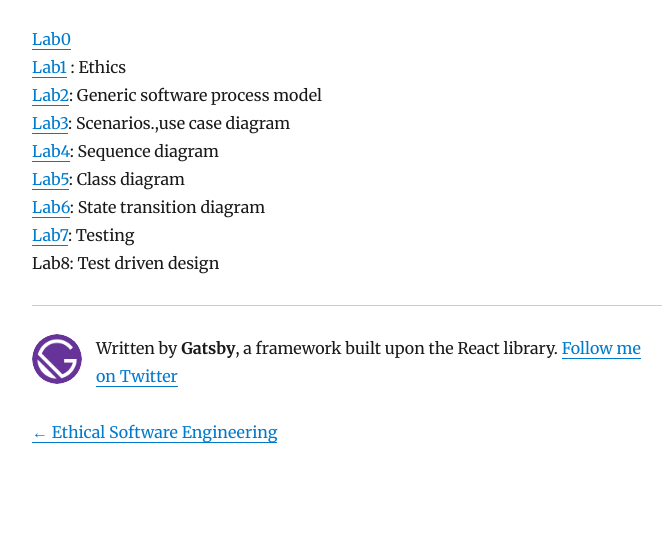
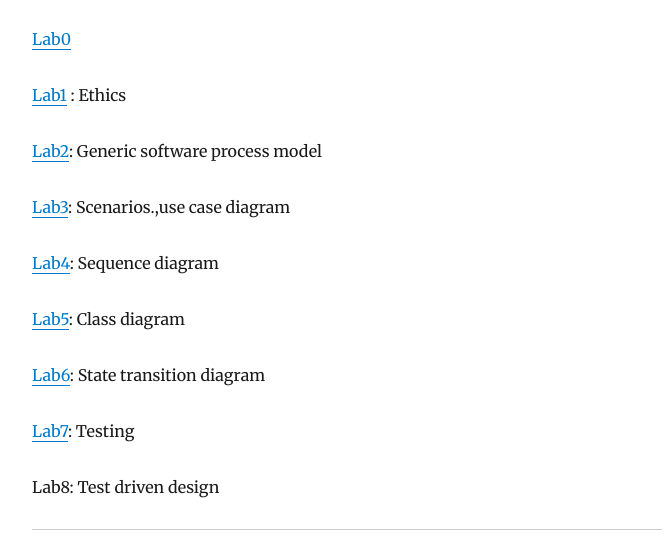
Before and after one commit to congnguyendinh0/info3cheatsheet, a Gatsby site: page /blog/all-labs/ in a window 1280 px wide. Shown: the part 198-749 px from the top of the page, without its empty margins (293-965 px from the left). Built offline with nearby package versions, Linux system fonts and the light colour scheme; Gatsby itself is replaced by a stand-in of ours; some packages are replaced by stand-ins of ours.

Commit message:
Update Blog “all-labs”

```diff
--- a/content/blog/all-labs.md
+++ b/content/blog/all-labs.md
@@ -4,12 +4,20 @@ date: 2020-07-09T11:45:03.895Z
 title: All labs
 description: Collection of all labs
 ---
-[Lab0](https://drive.google.com/file/d/19PypaXq3aceOpM2JB6VgcgIq_PFbmRom/view?usp=sharing)\
-[Lab1](https://drive.google.com/file/d/1HGeairHZTqygwe-KDXUTkWCbYgLdS4R9/view?usp=sharing) : Ethics\
-[Lab2](https://drive.google.com/file/d/1d5fkOGbPXfsye06JsJb2orA7KlJ1jMYn/view?usp=sharing): Generic software process model\
-[Lab3](https://drive.google.com/file/d/1l7KP-e-fYGdpqUdT0Hop1Ix_WggsUAgc/view?usp=sharing): Scenarios.,use case diagram\
-[Lab4](https://drive.google.com/file/d/18pamuxryeJ3B2Gxymbprf3k744PzLs-8/view?usp=sharing): Sequence diagram\
-[Lab5](https://drive.google.com/file/d/1b0DoHNrQVF64YRIWz6L38wYhw8gViBTY/view?usp=sharing): Class diagram\
-[Lab6](https://drive.google.com/file/d/1Fv7hqj9wlMlBk_BpnEv0-nTtmfzyWstl/view?usp=sharing): State transition diagram \
-[Lab7](https://drive.google.com/file/d/1uMpEiMBYKftd0OuuEN70mI4AUjWNjfJl/view?usp=sharing): Testing\
+[Lab0](https://drive.google.com/file/d/19PypaXq3aceOpM2JB6VgcgIq_PFbmRom/view?usp=sharing)
+
+[Lab1](https://drive.google.com/file/d/1HGeairHZTqygwe-KDXUTkWCbYgLdS4R9/view?usp=sharing) : Ethics
+
+[Lab2](https://drive.google.com/file/d/1d5fkOGbPXfsye06JsJb2orA7KlJ1jMYn/view?usp=sharing): Generic software process model
+
+[Lab3](https://drive.google.com/file/d/1l7KP-e-fYGdpqUdT0Hop1Ix_WggsUAgc/view?usp=sharing): Scenarios.,use case diagram
+
+[Lab4](https://drive.google.com/file/d/18pamuxryeJ3B2Gxymbprf3k744PzLs-8/view?usp=sharing): Sequence diagram
+
+[Lab5](https://drive.google.com/file/d/1b0DoHNrQVF64YRIWz6L38wYhw8gViBTY/view?usp=sharing): Class diagram
+
+[Lab6](https://drive.google.com/file/d/1Fv7hqj9wlMlBk_BpnEv0-nTtmfzyWstl/view?usp=sharing): State transition diagram
+
+[Lab7](https://drive.google.com/file/d/1uMpEiMBYKftd0OuuEN70mI4AUjWNjfJl/view?usp=sharing): Testing
+
 Lab8: Test driven design
```
